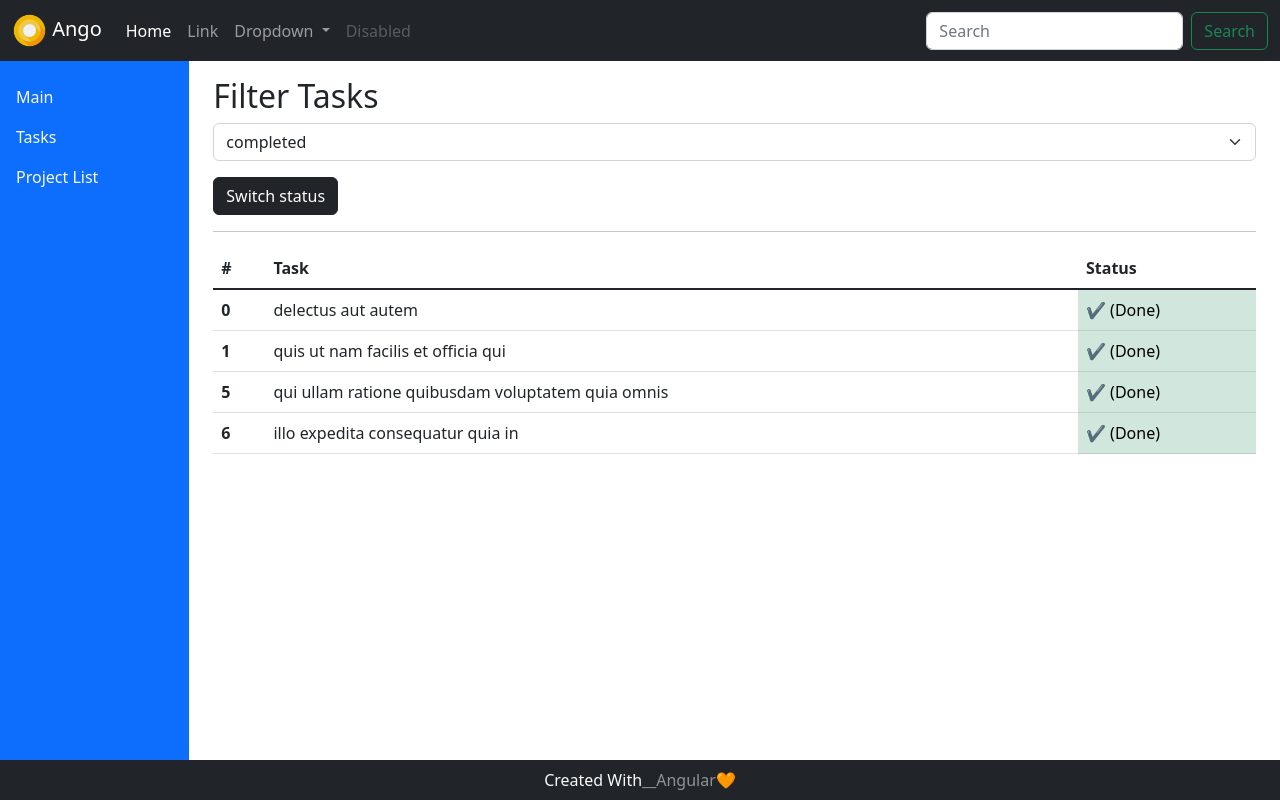
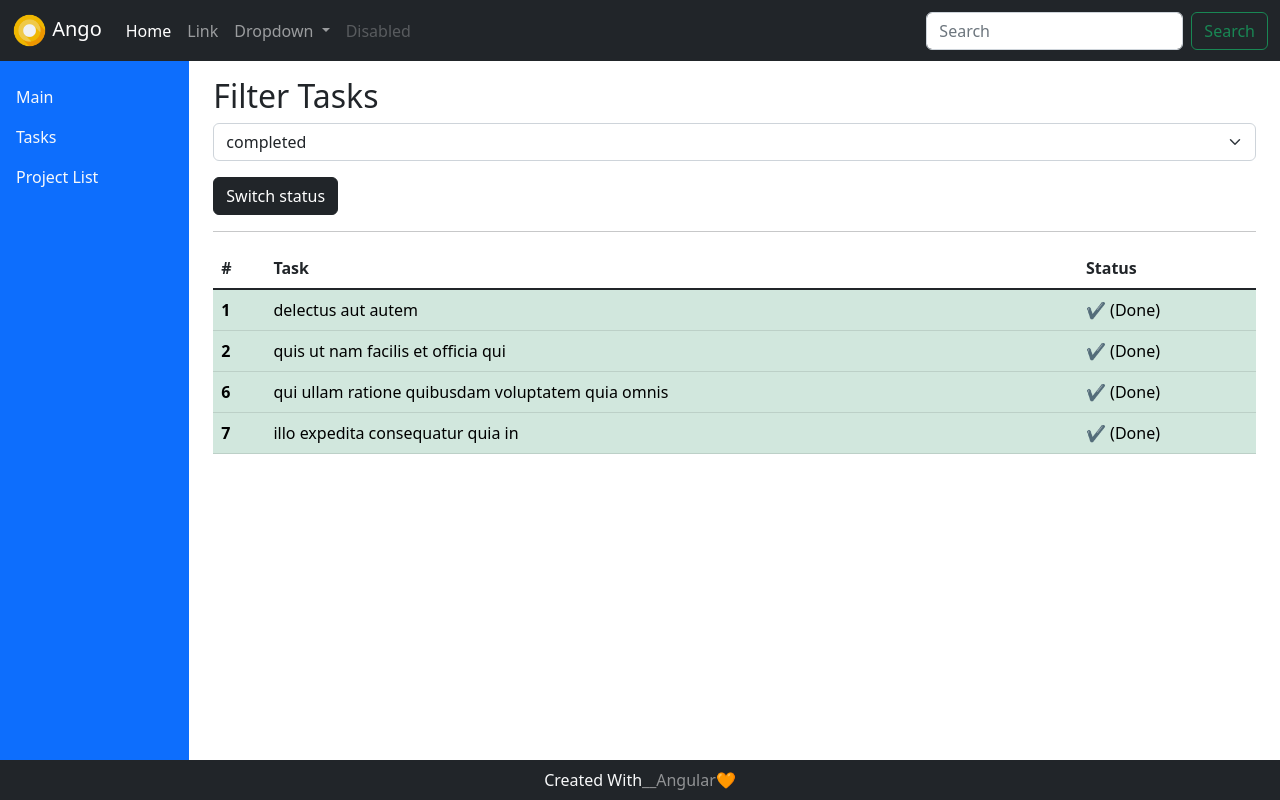
Before and after one commit to Ak-ram/angularFirstProject, an Angular app: page / in a window 1280 px wide. Built offline with nearby package versions, Linux system fonts and the light colour scheme.

Commit message:
Update tasks.component.html

```diff
--- a/src/app/Components/tasks/tasks.component.html
+++ b/src/app/Components/tasks/tasks.component.html
@@ -17,19 +17,24 @@
       <th scope="col">Status</th>
     </tr>
   </thead>
-  <!-- [ngClass]="task.completed ? 'table-success' : 'table-danger' " -->
   <tbody class="table-group-divider">
-    <tr *ngFor="let task of taskList"
-    [ngClass] = "currentStateIs == task.stateId ? '':'d-none'"
-
+    <ng-container *ngFor="let task of taskList; index as i;even as isEven"
     >
-      <th>{{task.id}}</th>
+    <tr
+    *ngIf = "currentStateIs == task.stateId"
+    [ngClass] = "{
+      'table-success': task.completed,
+      'table-danger': !task.completed
+    }"
+    >
+      <th>{{i+1}}</th>
       <td>{{task.title}}</td>
-       <td [ngClass]="task.completed ? 'table-success' : 'table-danger' ">
+       <td>
         {{task.completed?"✔ (Done)":"❌ (Failed)"}}
       </td>
 
     </tr>
+    </ng-container>
 <!--
   [class.table-dark]="!task.completed"
   [ngClass]="{'table-danger': !task.completed}"
```
